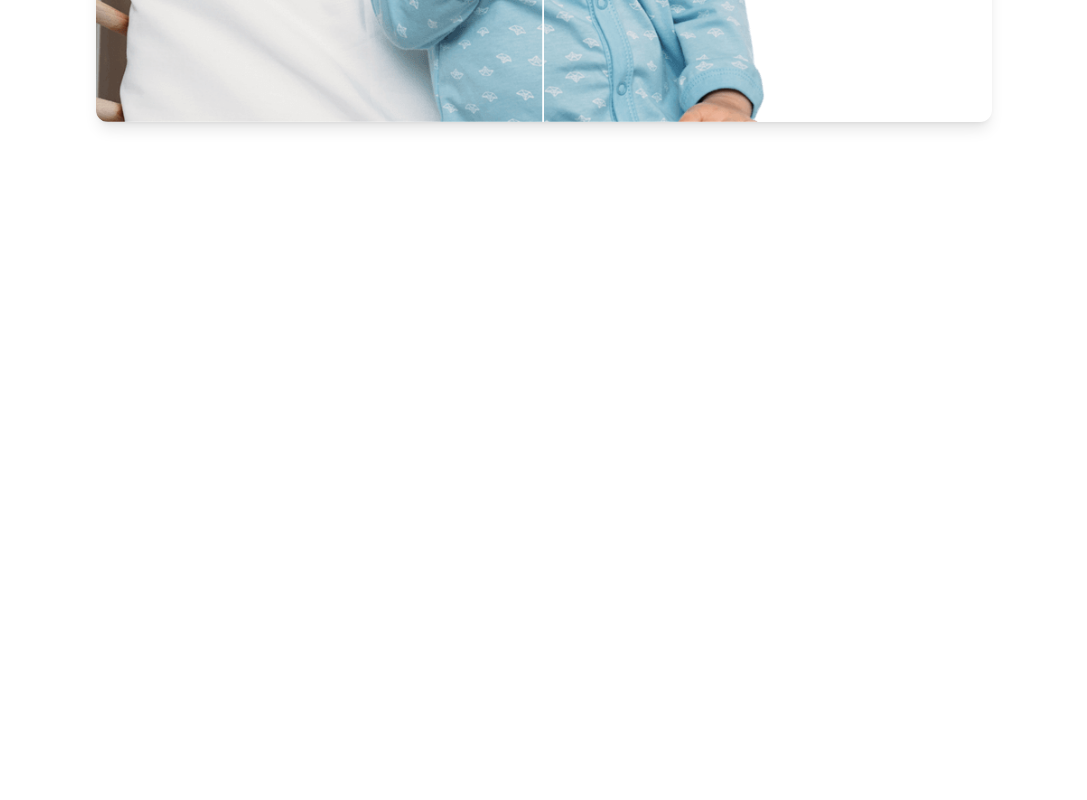
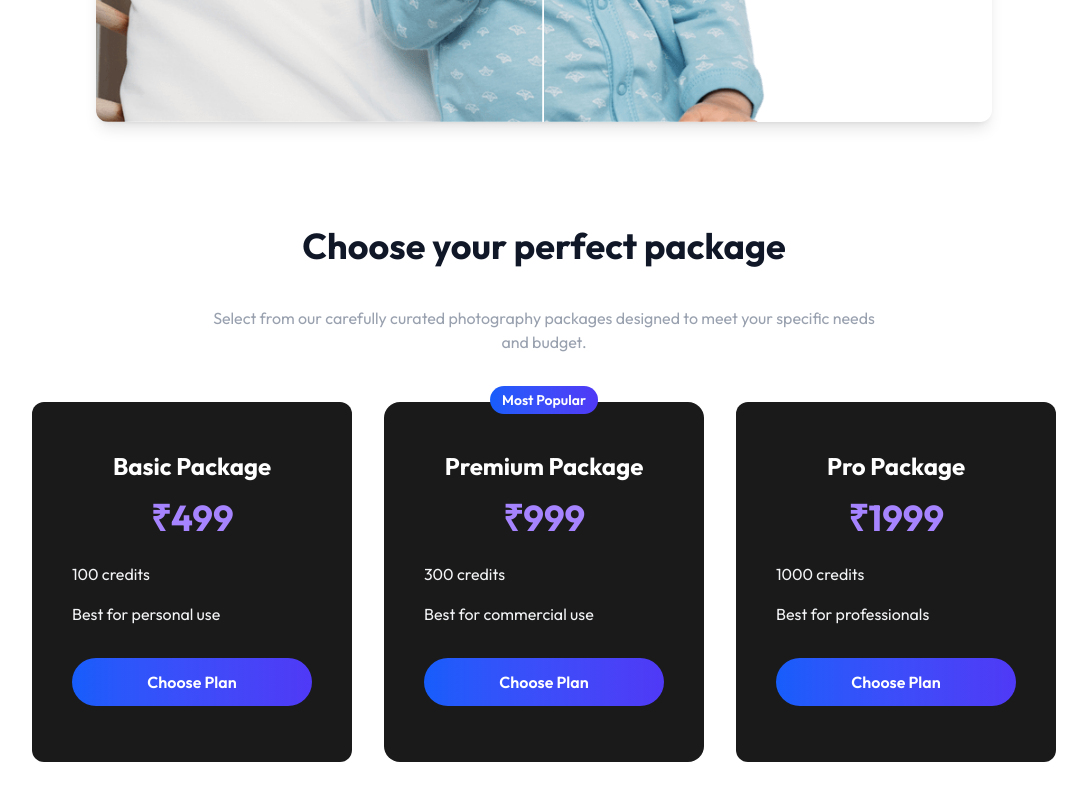
Before and after one commit to manishsahanidev/remove.bg, a React (Vite) app in the folder client/: page / in a window 1280 px wide. Shown: the part 1680-2480 px from the top of the page, without its empty margins (96-1183 px from the left). Before the commit the page ends 1930 px from the top, so only its background shows below. Built offline with nearby package versions, Linux system fonts and the light colour scheme.

Commit message:
feat(client): add Pricing component and integrate into Home page; define pricing plans in assets

```diff
--- a/client/src/assets/assets.js
+++ b/client/src/assets/assets.js
@@ -30,3 +30,30 @@
 ];
 
 export const categories = ["People", "Products", "Animals", "Cars", "Graphics"];
+
+export const plans = [
+  {
+    id: "Basic",
+    name: "Basic Package",
+    price: 499,
+    credits: "100 credits",
+    description: "Best for personal use",
+    popular: false
+  },
+  {
+    id: "Premium",
+    name: "Premium Package",
+    price: 999,
+    credits: "300 credits",
+    description: "Best for commercial use",
+    popular: true
+  },
+  {
+    id: "Pro",
+    name: "Pro Package",
+    price: 1999,
+    credits: "1000 credits",
+    description: "Best for professionals",
+    popular: false
+  },
+];
--- /dev/null
+++ b/client/src/components/Pricing.jsx
@@ -0,0 +1,61 @@
+import { plans } from "../assets/assets"
+
+const Pricing = () => {
+  return (
+    <div className="py-10 md:px-20 lg:px-20 ">
+      <div className="container mx-auto px-4 ">
+
+        {/* Pricing title */}
+        <div className="mb-12 text-center ">
+          <h2 className="text-3xl md:text-4xl font-bold text-gray-900 mb-10 text-center">
+            Choose your perfect package
+          </h2>
+          <p className="mx-auto mt-4 max-w-2xl text-gray-400">
+            Select from our carefully curated photography  packages designed to meet your specific needs and budget.
+          </p>
+        </div>
+
+        {/* Pricing body */}
+        <div className="grid gap-8 md:grid-cols-2 lg:grid-cols-3">
+          {plans.map((plan) => (
+            <div key={plan.id} className={`relative pt-6 p-6 ${plan.popular ? 'backdrop-blur-lg rounded-2xl' : 'border-gray-800 rounded-xl'} bg-[#1A1A1A] hover:transform hover:translate-y-2 transition-all duration-300`}>
+              {plan.popular && (
+                <div className="absolute -top-4 left-1/2 -translate-x-1/2 rounded-full bg-gradient-to-r from-blue-600 to-indigo-600 px-3 py-1 text-white text-sm font-semibold">
+                  Most Popular
+                </div>
+              )}
+              <div className="text-center p-6">
+                <h3 className="text-2xl font-bold text-white">
+                  {plan.name}
+                </h3>
+                <div className="mt-4 text-center">
+                  <span className="text-4xl font-bold text-violet-400">
+                    &#8377;{plan.price}
+                  </span>
+                </div>
+              </div>
+
+              <div className="px-4 pb-8">
+                <ul className="space-y-4 mb-8">
+                  <li className="flex items-center text-gray-100">
+                    {plan.credits}
+                  </li>
+                  <li className="flex items-center text-gray-100">
+                    {plan.description}
+                  </li>
+                </ul>
+                <button className="w-full py-3 px-6 text-center text-white font-semibold rounded-full bg-gradient-to-r from-blue-600 to-indigo-600 hover:from-blue-700 hover:to-indigo-700 transition-colors duration-300 ease-in-out transform hover:scale-105 cursor-pointer">
+                  Choose Plan
+                </button>
+              </div>
+
+            </div>
+          ))}
+        </div>
+
+      </div>
+    </div>
+  )
+}
+
+export default Pricing
--- a/client/src/pages/Home.jsx
+++ b/client/src/pages/Home.jsx
@@ -1,5 +1,6 @@
 import Header from "../components/Header";
 import { HowToSteps } from "../components/HowToSteps";
+import Pricing from "../components/Pricing";
 import Slider from "../components/Slider";
 
 const Home = () => {
@@ -15,6 +16,7 @@
       <Slider/>
 
       {/* Pricing Section */}
+      <Pricing/>
 
       {/* Testimonials Section */}
 
```
